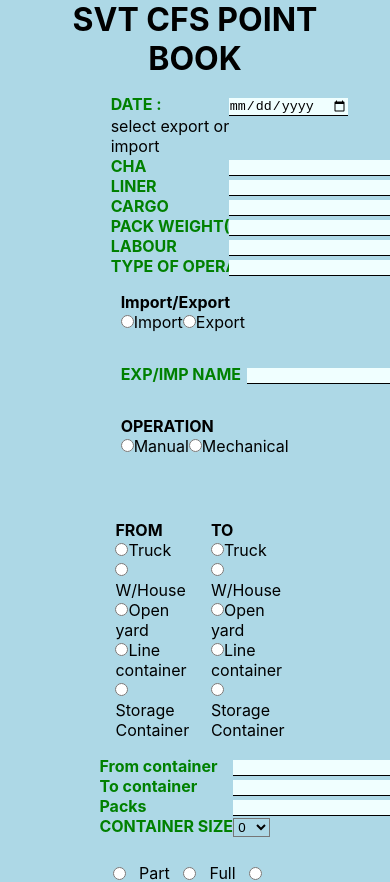
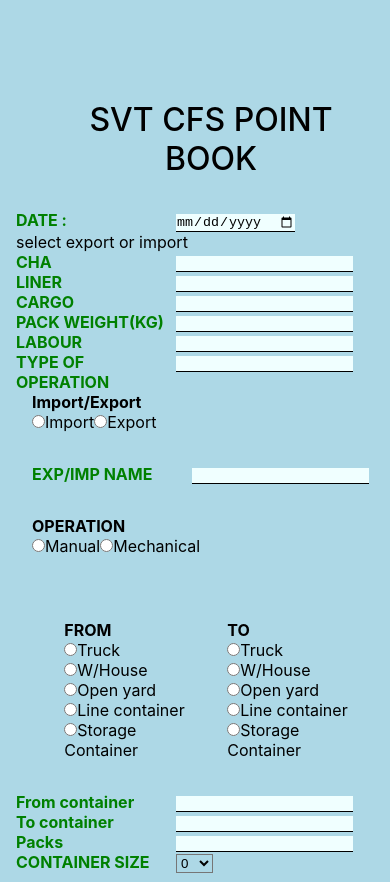
Before and after one commit to keyrun-14/SVT_logistics_client, a React (Create React App) app: page / in a window 390 px wide. Shown: the top 882 px of the page. Built offline with nearby package versions, Linux system fonts and the light colour scheme.

Commit message:
changed css

```diff
--- a/src/componets/Form.css
+++ b/src/componets/Form.css
@@ -6,13 +6,17 @@
   }
 
   .Form{
-    width: 70%;
-    margin:auto;
+    width: 80%;
+    margin:0em auto ;
   }
   .heading{
-    margin: auto;
-    width: 50%;
+    margin: 2em auto;
+    width: 100%;
     text-align: center;
+  }
+  .heading>p{
+    font-size: 3em;
+    font-weight: 700;
   }
 
   .input-text-fields{
@@ -24,7 +28,7 @@
     justify-content: space-between;
   }
   .input-text-fields-each>*{
-    width: 50%;
+    width: 100%;
 
   }
   .upper-part{
@@ -35,8 +39,8 @@
     width: 50%;
   }
   .upper-right-part>*{
-  width: 60%;
-  margin: auto;
+  width: 100%;
+  margin: auto 1em;
   margin-bottom: 2em;
   }
 
@@ -82,7 +86,7 @@
   label{
     color: green;
     display: block;
-    width: 15em;
+    width: 10em;
 
   }
   input{
@@ -114,16 +118,28 @@
   }
 
   @media only screen and (max-width: 700px) {
+    .Form{
+      width: 100%;
+      margin: 1em;
+      margin-top: 100px;
+
+    }
 
     .heading{
       margin: auto;
       width: 100%;
       text-align: center;
     }
+    .heading>p{
+      font-size: 2em;
+      font-weight: 500;
+      margin: 1em;
+
+    }
     .App{
       width: 100%;
 
-      margin:1em;
+      /* margin:1em; */
     }
     .upper-part{
       display: flex;
@@ -131,7 +147,7 @@
     }
     .input-text-fields{
       width: 70%;
-      margin: auto;
+      /* margin: auto; */
     }
     .input-text-fields-each{
       width:100%;
@@ -142,7 +158,7 @@
     }
     .upper-part{
       display: flex;
-      margin: 1em;
+      /* margin: 1em; */
     }
     .upper-part>*{
 
@@ -150,27 +166,24 @@
     }
     .from-to{
       display: flex;
-      width: 70%;
-      margin: auto;
-
-      justify-content: space-between;
-
+      /* margin: 1em; */
+      justify-content: space-around;
      }
      .container-details-row-1{
       display: flex;
       flex-direction: column;
       width: 70%;
-      margin: auto;
+      /* margin: auto; */
     justify-content: space-between;
 
     }
     .upper-right-part{
       width: 75%;
-      margin: auto;
+      /* margin: auto; */
     }
     .upper-right-part>*{
       width: 100%;
-      margin: 1em;
+      /* margin: 1em; */
       margin-bottom: 2em;
       }
       .buttons{
@@ -178,10 +191,10 @@
         width: 80%;
         justify-content: space-around;
 
-        margin: auto;
+        /* margin: auto; */
       }
       .filling-details{
         width: 70%;
-        margin:1em auto;
+        /* margin:1em auto; */
       }
   }
--- a/src/componets/Form.js
+++ b/src/componets/Form.js
@@ -19,6 +19,12 @@ function handlingInput(e){
   }
   function registration_submission(e){
     e.preventDefault();
+  if(productDetails.Import_export==="Import"){
+    productDetails["SB_NO"]=""
+  }
+  else{
+    productDetails["BE_NO"]=""
+  }
      alert('A form was submitted: ' + JSON.stringify(productDetails));
 
     fetch('https://svt-logistics-server.herokuapp.com/FormDetails',
@@ -37,7 +43,7 @@ function handlingInput(e){
   return (
     <div className="Form">
       <div className="heading">
-        <h1>SVT CFS POINT BOOK</h1>
+        <p>SVT CFS POINT BOOK</p>
       </div>
       <form onSubmit={(e)=>registration_submission(e)}>
       <div className="upper-part">
@@ -59,7 +65,7 @@ function handlingInput(e){
                         <label><b>BE_NO</b></label>
                       </div>
                       <div>
-                        <input onChange={(e)=>handlingInput(e)} type="number" placeholder={productDetails.BE_NO} name="SB_NO" value={productDetails.SB_NO } required/>
+                        <input onChange={(e)=>handlingInput(e)} type="number" placeholder={productDetails.BE_NO} name="BE_NO" value={productDetails.BE_NO } required/>
                       </div>
 
                     </div>
@@ -69,7 +75,7 @@ function handlingInput(e){
                 <label><b>SB_NO</b></label>
               </div>
               <div>
-                <input onChange={(e)=>handlingInput(e)} type="number" placeholder={productDetails.SB_NO} name="BE_NO" value={productDetails.BE_NO} required />
+                <input onChange={(e)=>handlingInput(e)} type="number" placeholder={productDetails.SB_NO} name="SB_NO" value={productDetails.SB_NO} required />
               </div>
 
             </div>}
--- a/src/componets/FormData.css
+++ b/src/componets/FormData.css
@@ -17,7 +17,7 @@ th,td{
     /* width: 50px; */
     text-align: center;
     min-width: 150px;
-    height: 40px;
+    height: 50px;
 }
 .add-data{
     width: 10em;
--- a/src/componets/FormTable.js
+++ b/src/componets/FormTable.js
@@ -29,7 +29,9 @@ const FormTable = () => {
 
         <table className="content-table">
           <thead>
-            <tr><th>DATE</th>
+            <tr>
+            <th>S.No:</th>
+              <th>DATE</th>
               <th>SB_NO</th>
               <th>BE_NO</th>
               <th>CHA</th>
@@ -55,6 +57,7 @@ const FormTable = () => {
             return (
               <tbody>
                 <tr key={key}>
+                <td>{key+1}</td>
                   <td>{val.DATE}</td>
                   <td>{val.SB_NO}</td>
                   <td>{val.BE_NO}</td>
```
